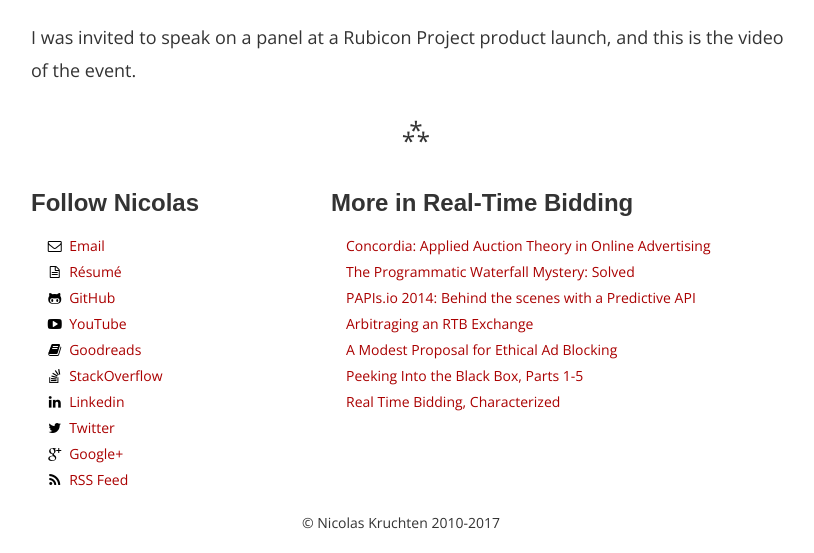
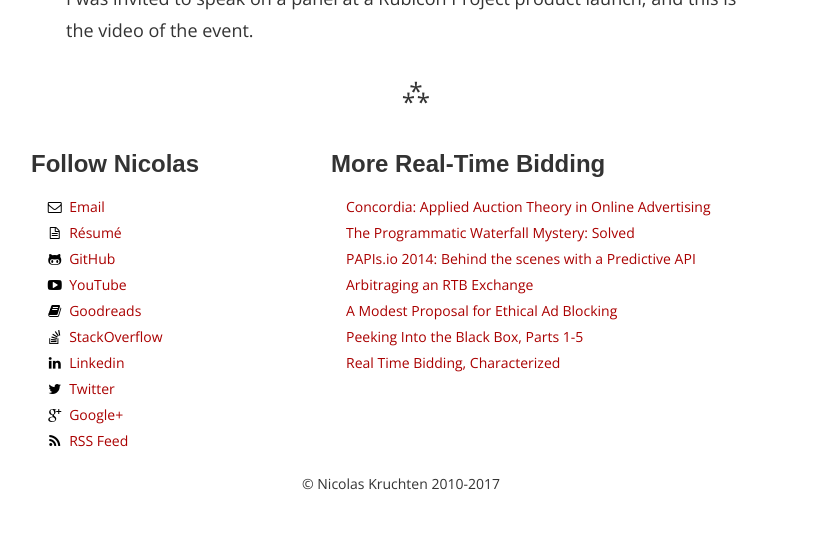
Before and after one commit to nicolaskruchten/nicolaskruchten.github.io, a Jekyll site: the page built from _posts/2013-03-26-rubicon-tech-talk.html, in a window 1280 px wide, cut to the strip 683-1236 px from the top of the page. Shown: the whole strip, without its empty margins (224-1038 px from the left). Built offline with Jekyll 4.4.1, drawn with Linux system fonts in a browser that asks for light colours; some web fonts are replaced; after the commit the page ends 1197 px from its top, so only the background shows below that.

Commit message:
narrower text finally

```diff
--- a/_includes/body/post.html
+++ b/_includes/body/post.html
@@ -5,14 +5,13 @@
 		<div class="container">
 			<div class="row">
 				<div class="span8 offset2">
+					<div class="postmeta">{{ page.date | date: "%B %-d, %Y" }} &ndash;
+						{% assign prefix = '' %}
+						{% for t in page.tags %}{{ prefix }}<a href="{{ site.url }}/tags/{{ t | replace: " " "" }}">{{ t }}</a>{% assign prefix = ', ' %}{% endfor %}
+					</div>
+					<h2>{{ page.title }}</h2>
+
 					<div class="ghpb-post">
-
-						<div class="postmeta">{{ page.date | date: "%B %-d, %Y" }} &ndash;
-							{% assign prefix = '' %}
-							{% for t in page.tags %}{{ prefix }}<a href="{{ site.url }}/tags/{{ t | replace: " " "" }}">{{ t }}</a>{% assign prefix = ', ' %}{% endfor %}
-						</div>
-						<h2>{{ page.title }}</h2>
-
 						{% if page.image %}
 							<p><img src="{{ page.image }}" alt="{{page.title}}" /></p>
 						{% elsif page.youtube %}
@@ -59,7 +58,7 @@
 							{% endif %}
 
 							{% assign related_tag = page.tags[0] %}
-							<h3>More in {{related_tag}}</h3>
+							<h3>More {{related_tag}}</h3>
 							<ul class="nav nav-list ghpb-nav-list">
 							{% for related_post in site.tags[related_tag] %}
 								{% if page.title != related_post.title%}
--- a/css/gh-pages-blog.css
+++ b/css/gh-pages-blog.css
@@ -20,6 +20,11 @@
 
 .ghpb-nav-header {
   color: #999999;
+}
+
+.ghpb-post {
+  max-width: 700px;
+  margin: 0 auto;
 }
 
 .ghpb-post p {
--- a/js/gh-pages-blog.js
+++ b/js/gh-pages-blog.js
@@ -21,8 +21,7 @@
                 $(this)
                     .css({"padding-bottom": "5px", "cursor": "pointer"})
                     .parent()
-                    .wrap('<div class="row postimg">')
-                    .wrap('<div class="span6 offset1 text-center">')
+                    .wrap('<div class="postimg">')
                     ;
             });
 
@@ -32,8 +31,7 @@
             .each(function(){
                 $(this)
                     .parent().parent()
-                    .wrap('<div class="row postimg">')
-                    .wrap('<div class="span6 offset1 text-center">')
+                    .wrap('<div class="postimg">')
                     ;
             });
     });
```
Also changed, not shown: 1 other file.
